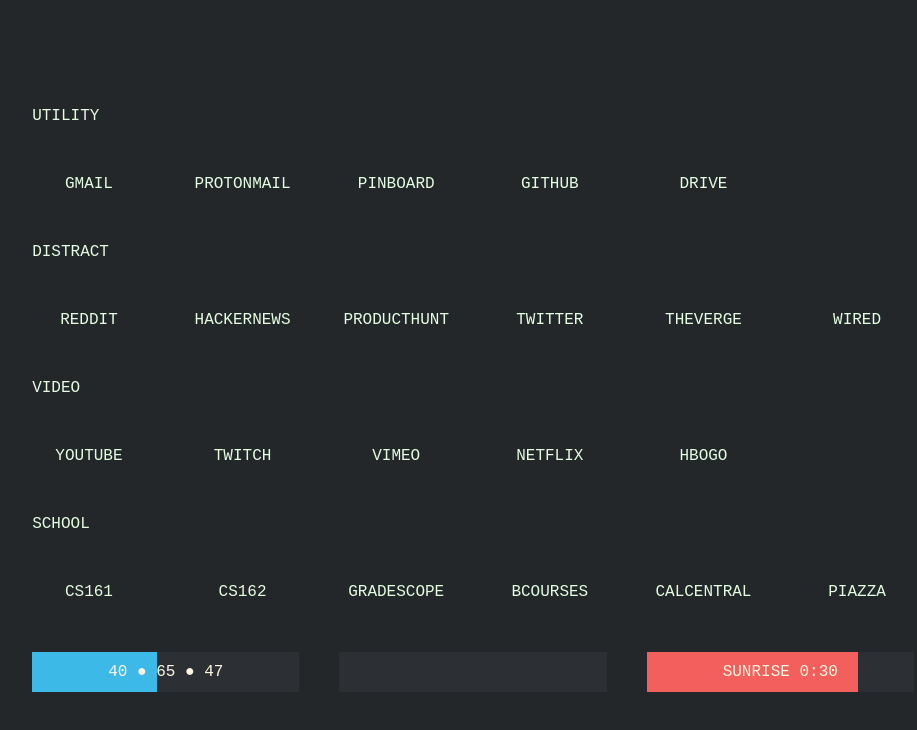
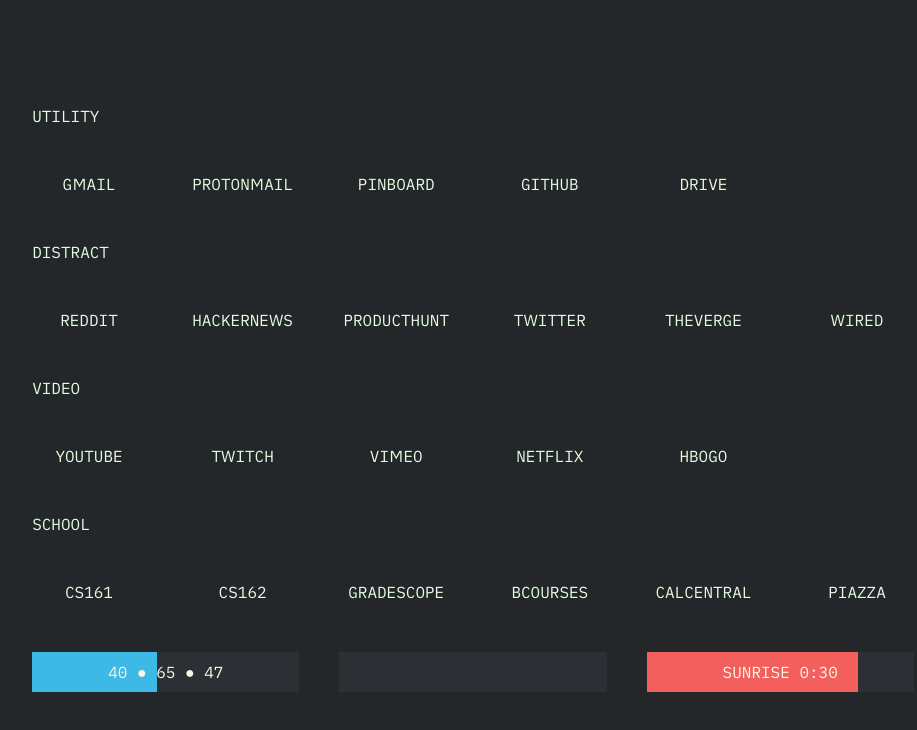
Before and after one commit to sohansubhash/voyager, a browser extension: page index.html in a window 1280 px wide. Shown: the whole page, without its empty margins (167-1084 px from the left). Drawn offline with Linux system fonts and the light colour scheme; a web font is replaced by a local one.

Commit message:
Update style.css

```diff
--- a/style.css
+++ b/style.css
@@ -37,11 +37,11 @@
 }
 
 @font-face {
-font-family: 'ONRAMP';
-src: url('fonts/ONRAMP.ttf');
+font-family: 'Duospace';
+src: url('fonts/iAWriterDuospace-Regular.otf');
 }
 body {
-font-family:'Apercu', monospace;
+font-family:'Duospace', 'Apercu', monospace;
 background-color: var(--bckgrnd);
   display: flex;
   justify-content: center;
```
